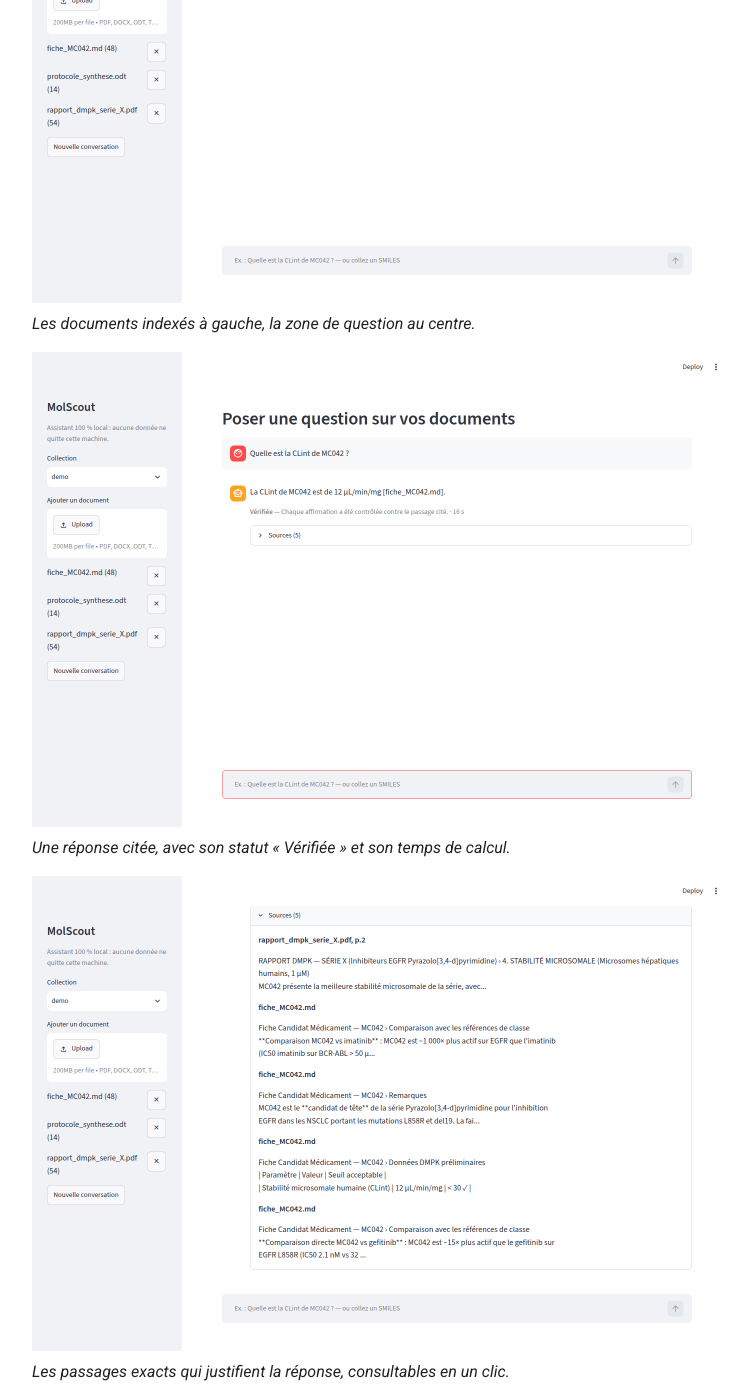
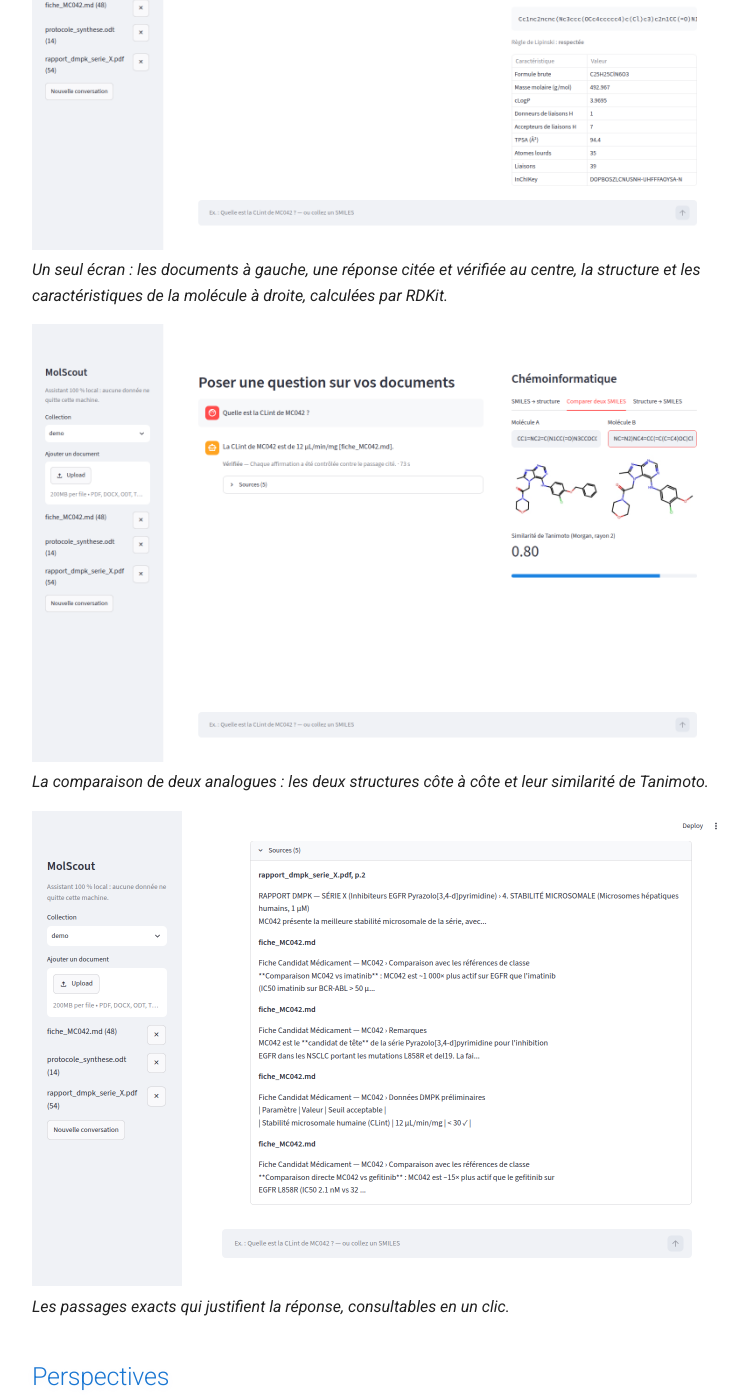
Before and after one commit to y-ikli/y-ikli.github.io, an MkDocs documentation site: the page built from docs/projets/molscout.md, in a window 1280 px wide and 1400 px high, scrolled down 1704 px. Shown: the whole window, without its empty margins (258-1006 px from the left). Built offline with MkDocs 1.6.1 and Material for MkDocs 9.7.7, drawn with Linux system fonts in a browser that asks for light colours; some of the changed text lies outside the part shown.

Commit message:
update molscout page

```diff
--- a/docs/projets/molscout.md
+++ b/docs/projets/molscout.md
@@ -18,7 +16,7 @@
 
 ## Ce que j'ai construit
 
-- **Une application unique et locale** : à gauche les documents, au centre la conversation. Le chimiste pose une question en langage naturel ou colle un SMILES.
+- **Une application unique et locale** : à gauche les documents, au centre la conversation, à droite un panneau de chémoinformatique (structure d'un SMILES, caractéristiques, comparaison de deux molécules, fichier de structure vers SMILES).
 - **Des réponses citées** : chaque réponse renvoie au passage exact du document (fichier et page). La recherche combine le sens et les mots-clés, avec un filtre par composé pour ne pas mélanger les molécules.
 - **Une chimie calculée, jamais devinée** : les molécules sont reconnues quelle que soit leur écriture, et leurs propriétés (descripteurs, règle de Lipinski, similarité, sous-structure) sont calculées par RDKit.
 - **Une vérification avant affichage** : chaque affirmation est contrôlée contre sa source, sans LLM. Si elle n'est pas prouvée, l'assistant répond partiellement ou s'abstient.
@@ -37,11 +35,11 @@
 
 Un **prototype fonctionnel** de bout en bout : les documents sont indexés, les questions reçoivent une réponse citée et vérifiée, la chimie s'affiche dans la conversation, et l'assistant s'abstient plutôt que d'affirmer sans preuve. Aucune donnée ne quitte la machine.
 
-![Interface principale de MolScout](../images_projets/molscout/accueil.png)
-*Les documents indexés à gauche, la zone de question au centre.*
+![MolScout : documents, réponse vérifiée et chémoinformatique sur un seul écran](../images_projets/molscout/vue_complete.png)
+*Un seul écran : les documents à gauche, une réponse citée et vérifiée au centre, la structure et les caractéristiques de la molécule à droite, calculées par RDKit.*
 
-![Réponse vérifiée avec citation](../images_projets/molscout/reponse_verifiee.png)
-*Une réponse citée, avec son statut « Vérifiée » et son temps de calcul.*
+![Comparaison de deux molécules](../images_projets/molscout/chimie_comparaison.png)
+*La comparaison de deux analogues : les deux structures côte à côte et leur similarité de Tanimoto.*
 
 ![Détail des sources citées](../images_projets/molscout/sources_citees.png)
 *Les passages exacts qui justifient la réponse, consultables en un clic.*
@@ -50,5 +48,5 @@
 
 - **Valider l'outil sur des documents réels**, avec des chimistes.
 - **Réduire le temps de réponse**, avec un modèle plus léger ou un GPU.
-- **Enrichir l'interface** : aperçu du document cité, panneau de chémoinformatique pour comparer plusieurs molécules.
+- **Enrichir l'interface** : aperçu du document cité à côté de la réponse, dessin de molécules à la main.
 - **Se connecter aux sources documentaires de l'entreprise**, au-delà des fichiers déposés.
```
Also changed, not shown: other parts of docs/projets/molscout.md (+0 -2 lines), docs/images_projets/molscout/chimie_comparaison.png (added), docs/images_projets/molscout/vue_complete.png (added).
